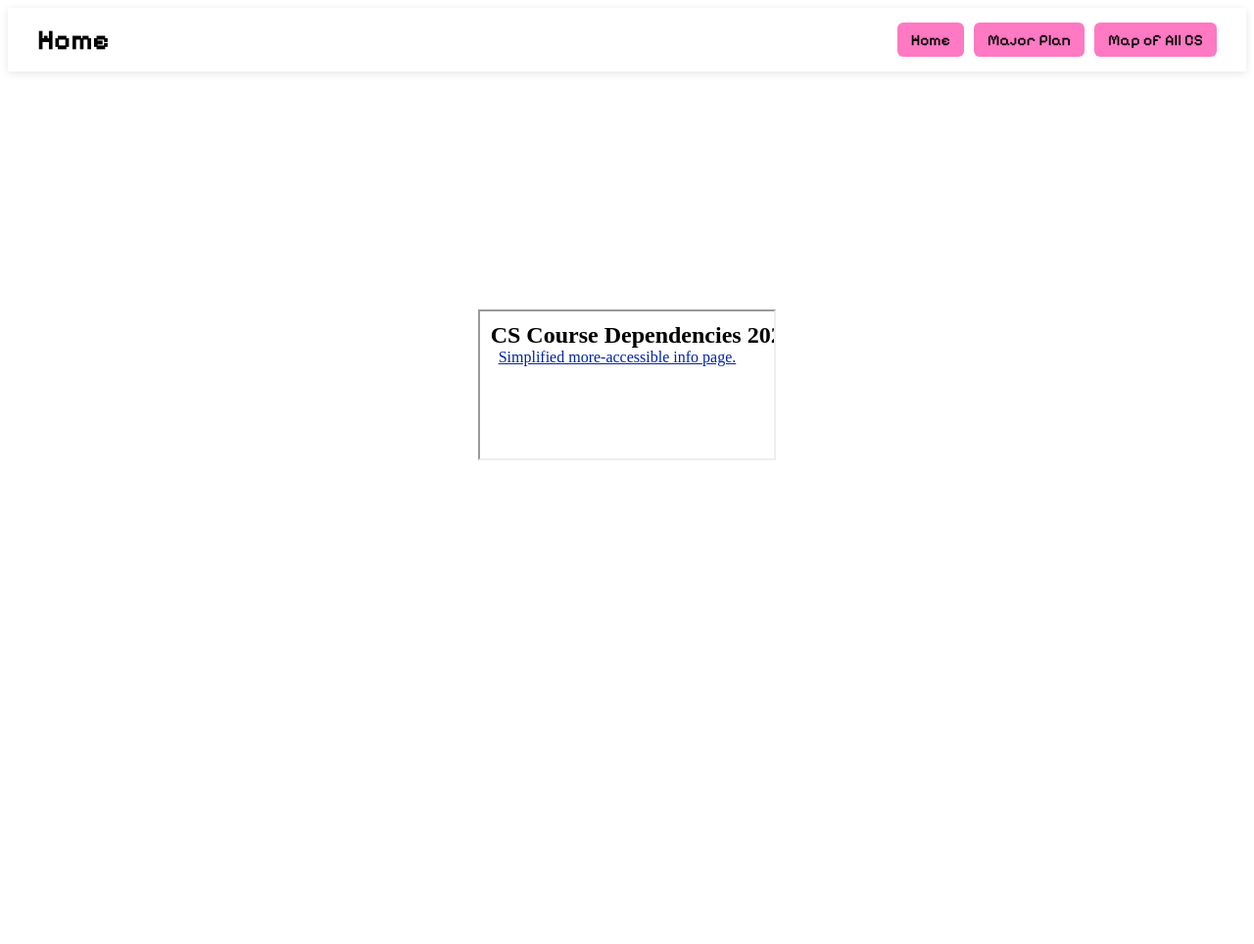
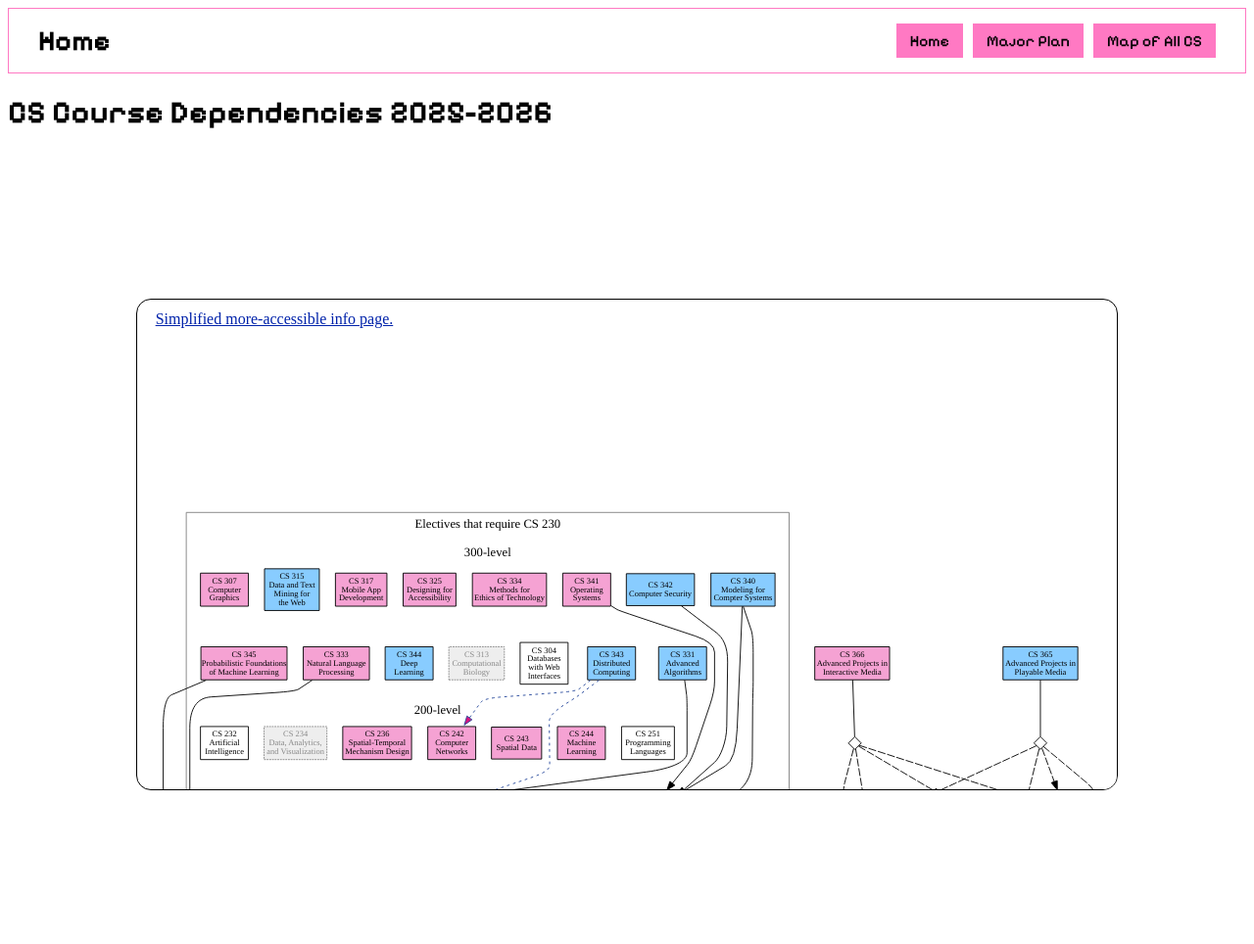
Before and after one commit to ninahowley/cs-hub, a Flask app: page / in a window 1280 px wide. Shown: the whole page at 98% size. Before the commit the page ends 470 px from the top, so only its background shows below. Run offline with Flask 3, Linux system fonts and the light colour scheme.

Commit message:
center diagram + navbar ui

```diff
--- a/static/course-dependency.html
+++ b/static/course-dependency.html
@@ -816,7 +816,7 @@ for (let node of all_nodes) {
 </head>
 <body>
     <!-- lyn wants to add this, but messes up formatting <h1>CS Course  Dependencies for 2020-21</h1> -->
-    <h1>CS Course Dependencies 2025-2026</h1>
+    <!--<h1>CS Course Dependencies 2025-2026</h1>-->
     <a href="alt.html" id="access_link">Simplified more-accessible info page.</a>
     <div id="diagram">
       <?xml version="1.0" encoding="UTF-8" standalone="no"?>
--- a/static/style.css
+++ b/static/style.css
@@ -7,12 +7,11 @@ body {
     font-style: normal;
 }
 
-.center-iframe{
+.courses-iframe{
   display: flex;
   justify-content: center;
   align-items: center;
-  height:80vh;
-  border-radius: 20px;
+  height: 100vh;
 }
 .parent-container {
     display: flex;
@@ -35,8 +34,8 @@ body {
     align-items: center;
     padding: 15px 30px;
     background-color: #ffffff;
-    box-shadow: 0 2px 8px rgba(0, 0, 0, 0.1);
     box-sizing: border-box;
+    border: 1px solid #ff79c3;
 }
 
 /* Fixed-width title area */
@@ -60,7 +59,6 @@ body {
     all: unset;
     cursor: pointer;
     padding: 8px 14px;
-    border-radius: 6px;
     font-family: inherit;
     font-weight: 500;
     background-color: #ff79c3;
--- a/templates/index.html
+++ b/templates/index.html
@@ -13,8 +13,9 @@
         <a href="{{ url_for('cs_map') }}">Map of All CS</a>
     </div>
    </div>
-   <div class = "center-iframe">
-      <iframe src="{{ url_for('static', filename='course-dependency.html') }}"></iframe>
+   <h1> CS Course Dependencies 2025-2026</h1>
+   <div class = "courses-iframe">
+      <iframe src="{{ url_for('static', filename='course-dependency.html') }}" style="width: 1000px; height: 500px; border:1.5px solid; border-radius: 15px;"></iframe>
    </div>
 </body>
 </html>
```
